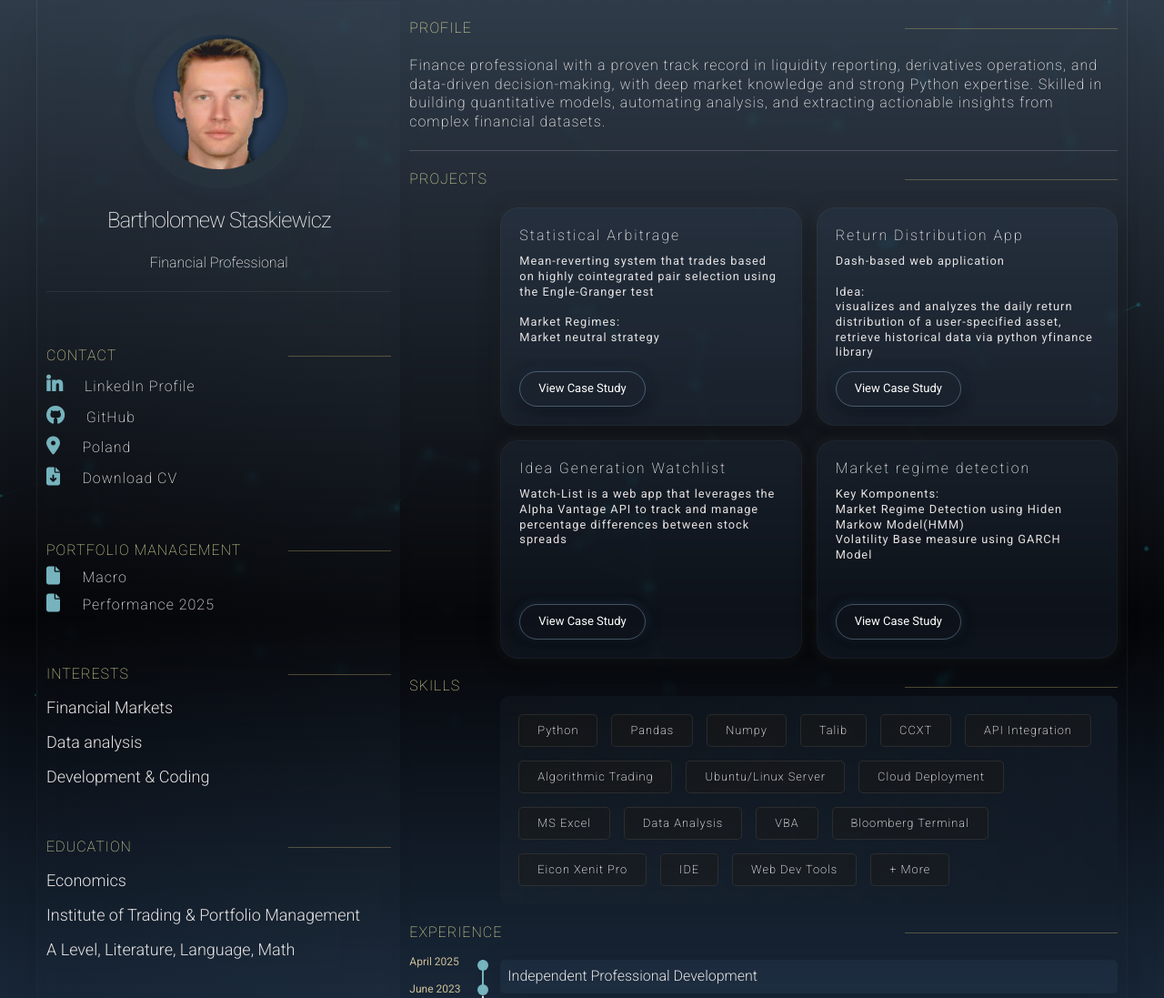
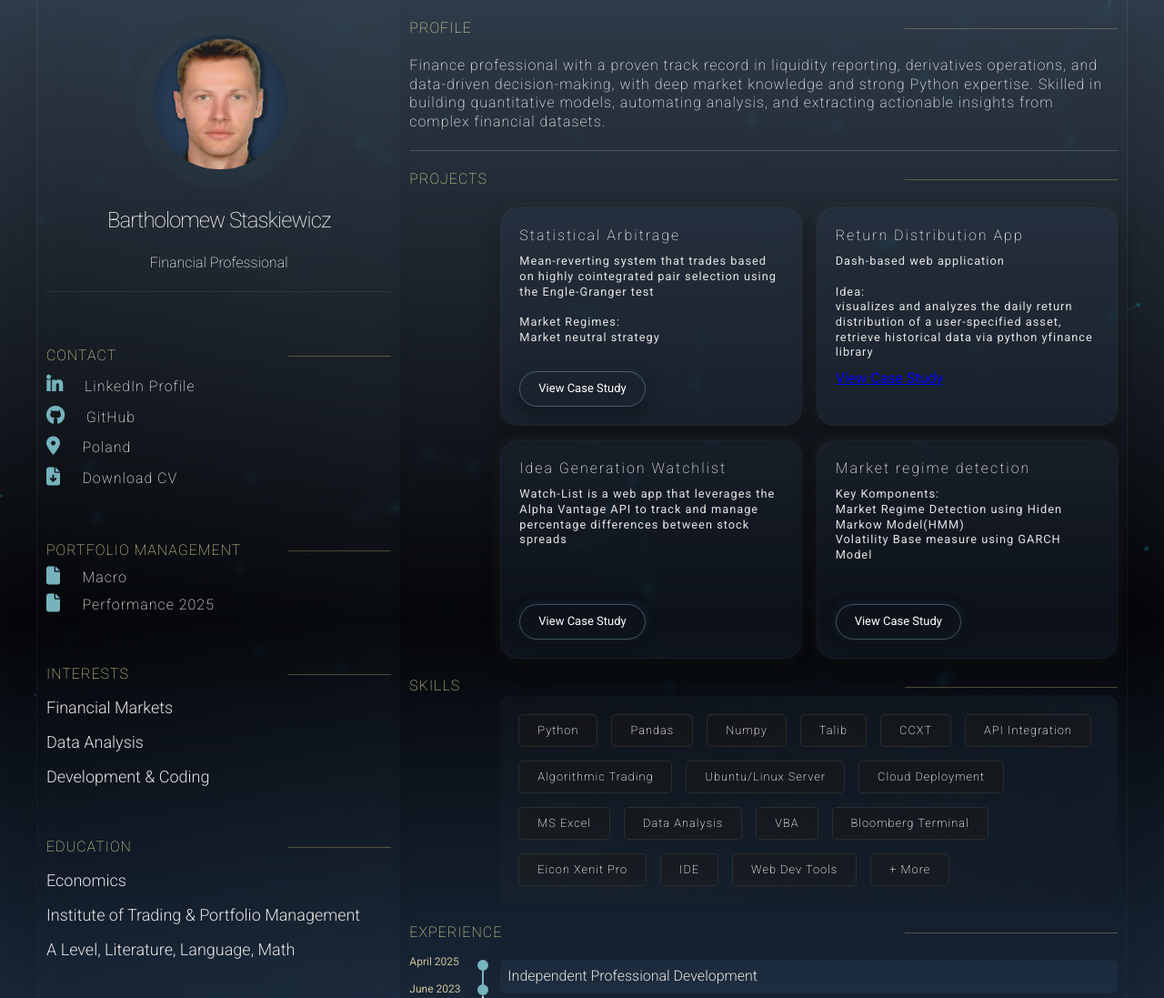
Before and after one commit to B-Artech/portfolio, a plain HTML site: page index.html in a window 1280 px wide. Shown: the top 1097 px of the page at 91% size. Drawn offline with nearby package versions, Linux system fonts and the light colour scheme.

Commit message:
Update index.html

```diff
--- a/index.html
+++ b/index.html
@@ -95,7 +95,7 @@
                 <div class="interest">
                     <h3 class="title">interests</h3>
                     <p>Financial Markets</p>
-                    <p>Data analysis</p>
+                    <p>Data Analysis</p>
                     <p>Development & Coding</p>
                 </div>
                 <div class="interest">
@@ -143,7 +143,7 @@
                                 retrieve historical data via python yfinance library
                             </p>
                         </div>
-                        <a href="https://volatility-app-5fqk.onrender.com" class='btn' target="_blank">View Case
+                        <a href="https://github.com/B-Artech/volatility_app/blob/main/README.md">View Case
                             Study</a>
                     </div>
                     <div class="project__container--box">
```
